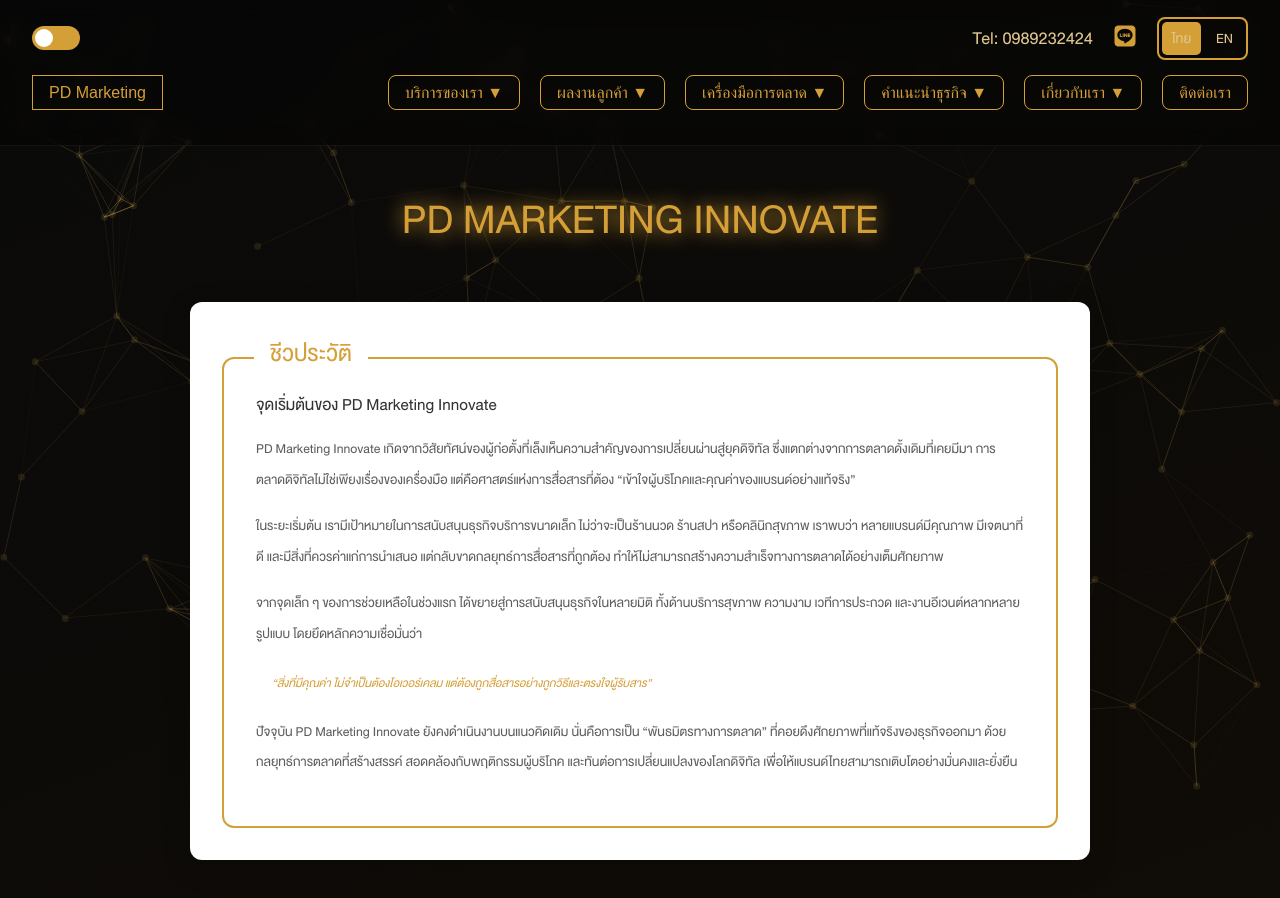
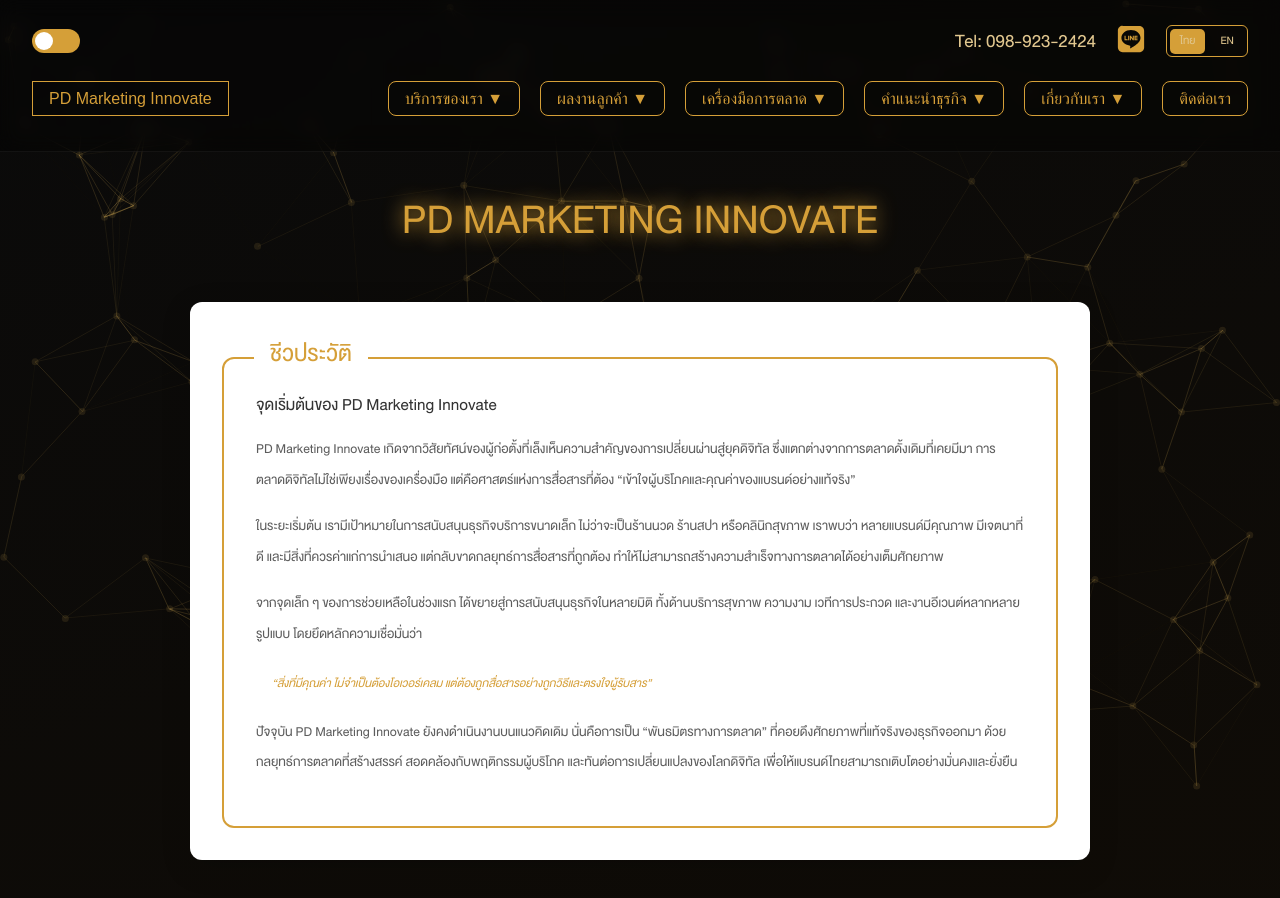
Before and after one commit to kkongyuu/pd_front, a React (Vite) app: page / in a window 1280 px wide. Shown: the top 898 px of the page. Built offline with nearby package versions, Linux system fonts and the light colour scheme; a web font is replaced by a local one.

Commit message:
chnage size detail nav

```diff
--- a/src/App.css
+++ b/src/App.css
@@ -971,10 +971,17 @@
 
 
 .containner-league {
-  border: 2px solid var(--primary);
-  padding: 3px;
+  border: 1.5px solid var(--primary);
+  padding: 2px 3px; /* ลด padding ให้กระชับ */
   display: flex;
-  flex-direction: row;
-  border-radius: 8px;
-  /* background-color: #b9b8b8; */
+  align-items: center; /* จัดให้อยู่ตรงกลางแนวตั้ง */
+  border-radius: 6px;
+  height: 32px; /* เท่ากับขนาดของ FaLine */
 }
+
+.containner-league h3 {
+  font-size: 15px; /* ลดขนาดตัวอักษร */
+  margin: 0; /* เอาช่องว่างเริ่มต้นของ h3 ออก */
+  line-height: 1;
+  font-weight: 400;
+}
--- a/src/components/Navbarbottom.jsx
+++ b/src/components/Navbarbottom.jsx
@@ -18,7 +18,7 @@
       <ul>
         <li>
           <Link to="/" className="brand">
-            PD Marketing
+            PD Marketing Innovate
           </Link>
         </li>
       </ul>
--- a/src/components/Navbartop.jsx
+++ b/src/components/Navbartop.jsx
@@ -28,9 +28,11 @@
         </li>
       </ul>
 
-      <ul >
+      <ul>
         <li>
-          <h2>Tel: 0989232424</h2>
+          <p style={{ fontSize: "25px", fontWeight: "400" }}>
+            Tel: 098-923-2424
+          </p>
         </li>
         <a
           href="https://lin.ee/WSgSvsl"
@@ -38,7 +40,7 @@
           rel="noopener noreferrer"
           style={{ border: "none", textDecoration: "none" }}
         >
-          <FaLine size={24} />
+          <FaLine size={30} />
         </a>
         <div className="containner-league">
           <h3
```
